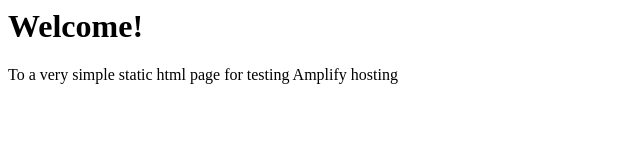
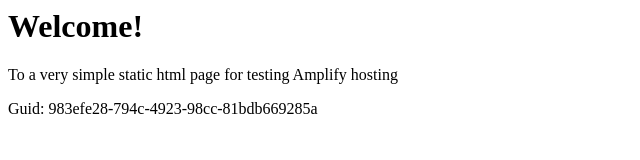
Before and after one commit to aws-aemilia-sin/Github-PR-Commit-Integration-Test-DoNotTouch-v1-preprod-ap-southeast-1, a website: page src/index.html in a window 1280 px wide. Shown: the whole page, without its empty margins (0-640 px from the left). Drawn offline with Linux system fonts and the light colour scheme.

Commit message:
commit from integ tests

```diff
--- a/src/index.html
+++ b/src/index.html
@@ -1,3 +1,5 @@
+
+
 <html lang="en">
 
 <head>
@@ -10,6 +12,6 @@
 <body>
     <h1>Welcome!</h1>
     <p>To a very simple static html page for testing Amplify hosting</p>
-</body>
+    <p>Guid: 983efe28-794c-4923-98cc-81bdb669285a</p></body>
 
 </html>
```
